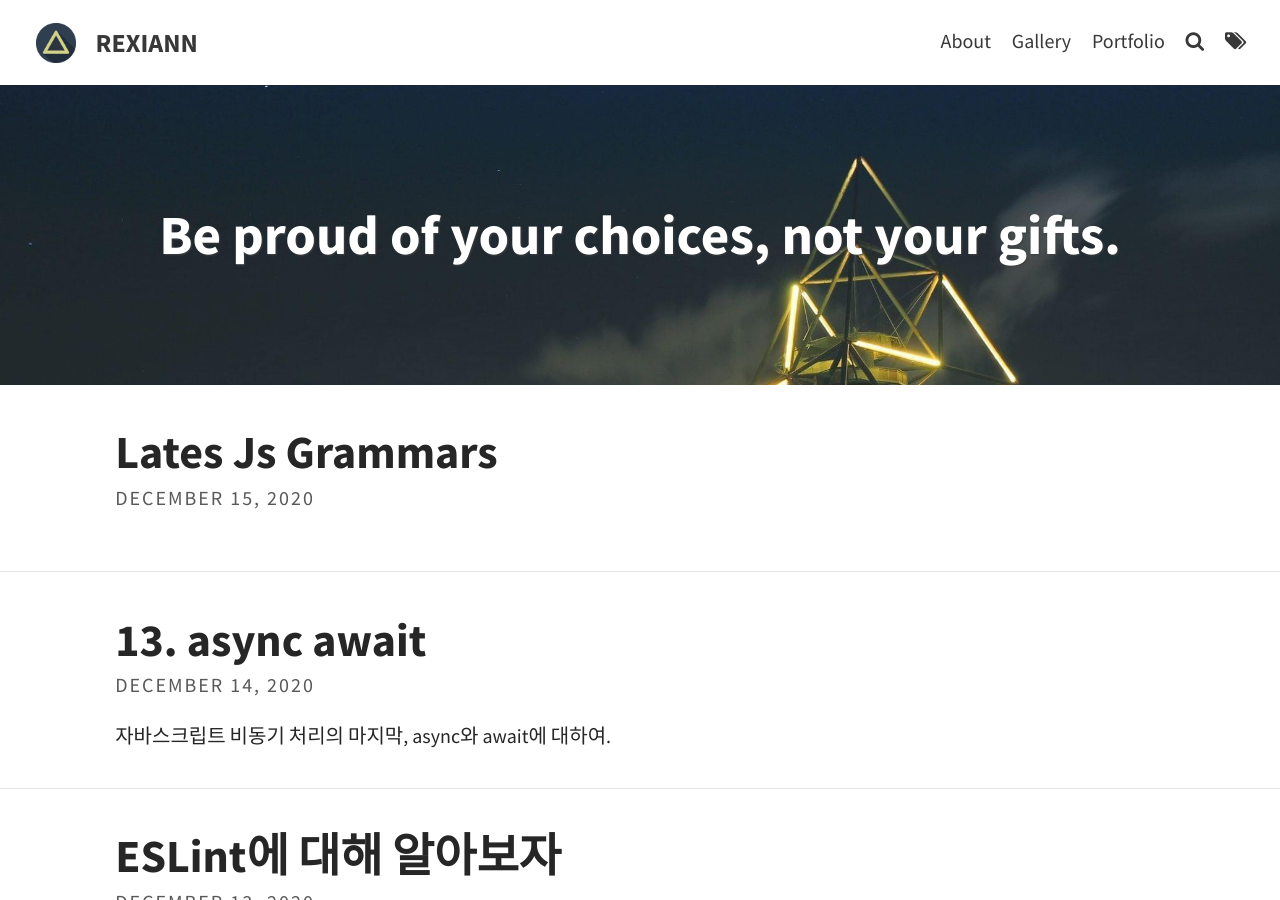
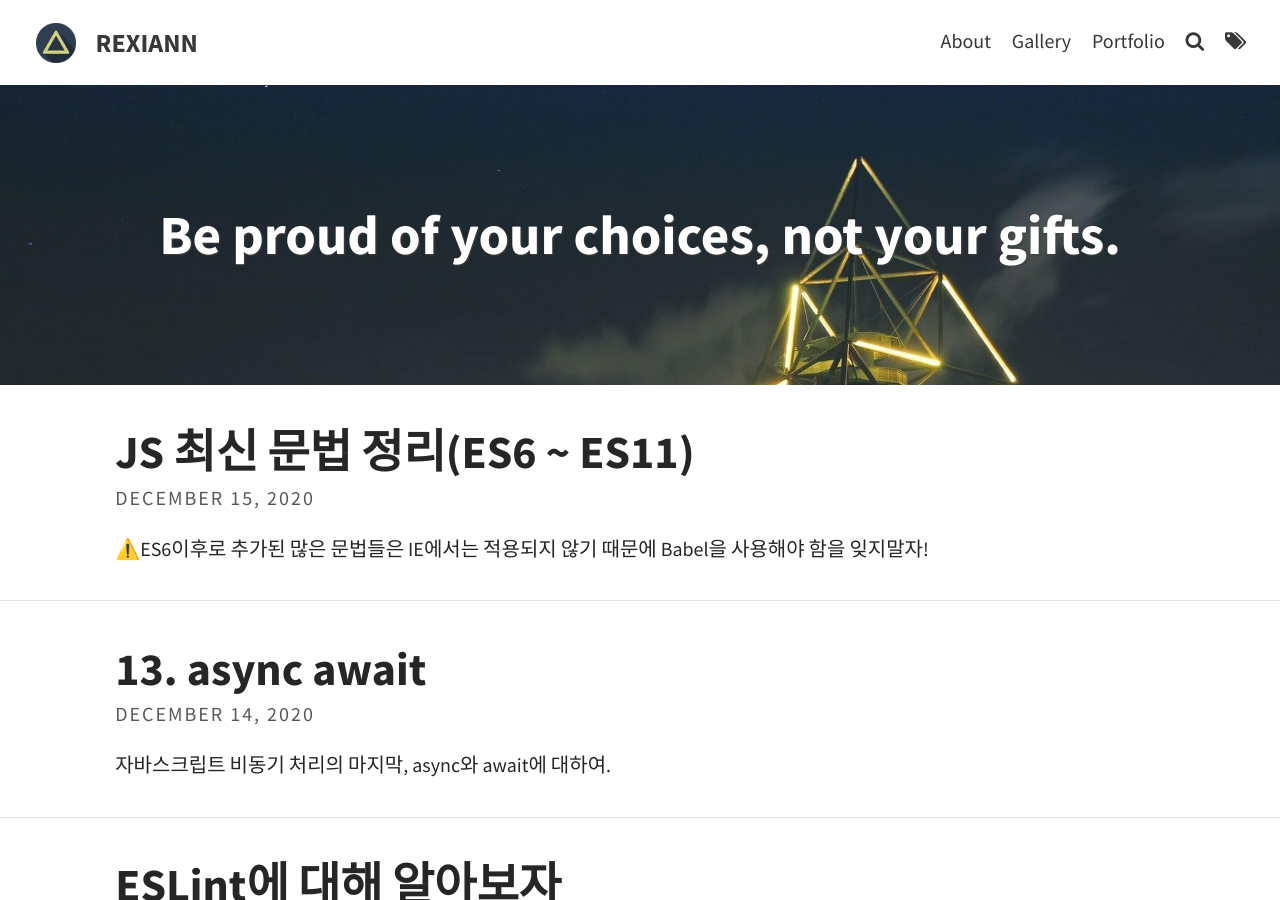
Before and after one commit to REXIANN/REXIANN.github.io, a Jekyll site: the page built from index.html, in a window 1280 px wide and 900 px high. Built offline with Jekyll 4.4.1, drawn with Linux system fonts in a browser that asks for light colours; the list of posts is cut into pages by our own code.

Commit message:
label added

```diff
--- a/_posts/2020-12-15-lates-js-grammars.md
+++ b/_posts/2020-12-15-lates-js-grammars.md
@@ -1,8 +1,15 @@
+---
+layout: post
+title: "JS 최신 문법 정리(ES6 ~ ES11)"
+tags: [javascript, es6, es11]
+excerpt_separator: <!--more-->
 
 
-# JS 최신 문법 정리(ES6 ~ ES11)
+---
 
-ES6이후로 추가된 많은 문법들은 IE에서는 적용되지 않기 때문에 Babel을 사용해야 한다.
+⚠️ES6이후로 추가된 많은 문법들은 IE에서는 적용되지 않기 때문에 Babel을 사용해야 함을 잊지말자!
+
+<!--more-->
 
 ## ES6의 기능들
 
```
